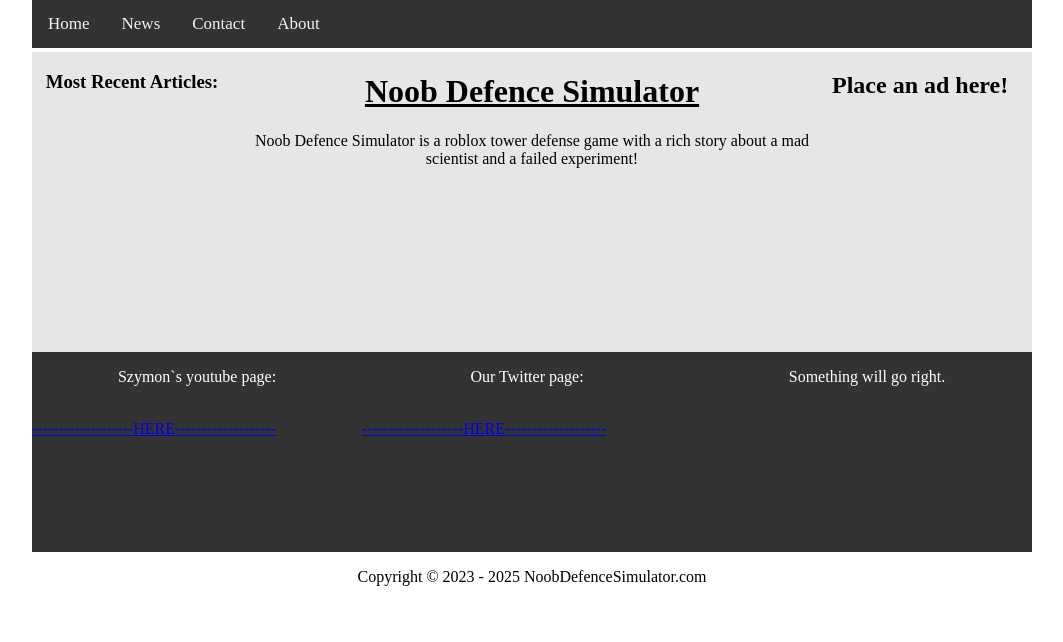
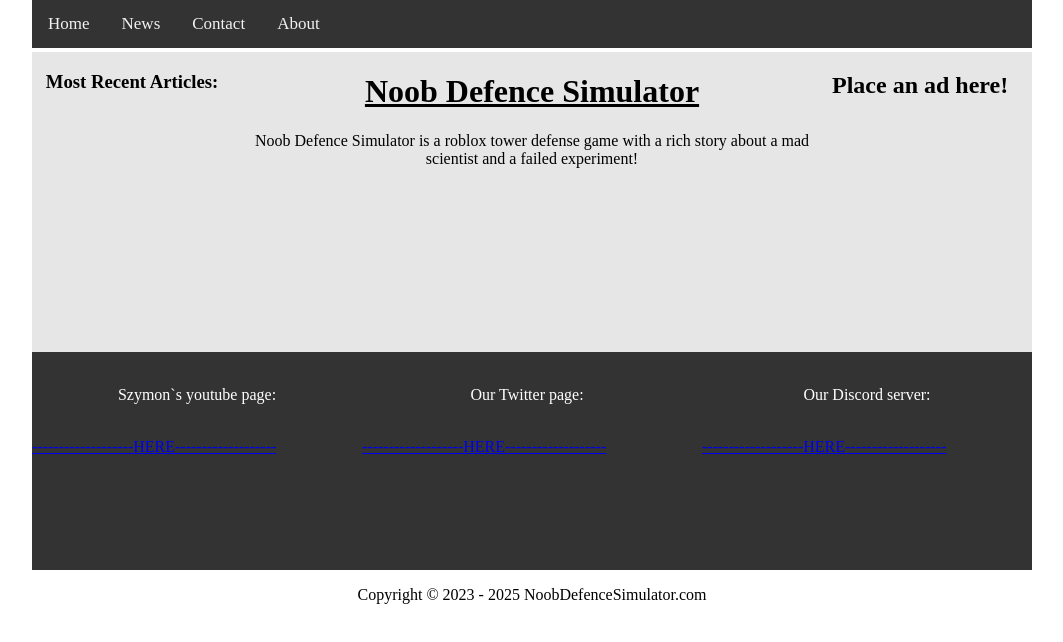
Before and after one commit to Squaresloths/Noob-Defence, a plain HTML site: page index.html in a window 1280 px wide. Shown: the whole page, without its empty margins (108-1171 px from the left). Drawn offline with Linux system fonts and the light colour scheme.

Commit message:
Update index.html

```diff
--- a/index.html
+++ b/index.html
@@ -35,16 +35,17 @@
     <h2> Place an ad here!</h2>
 	</aside>
 	<footer>
-	  <div class="left-footer">
+	  <div class="left-footer"> <br>
 	  <p align="center">Szymon`s youtube page:</p> <br>
 	  <a href="https://www.youtube.com/@murastsa" target="_blank"> -------------------HERE------------------- </a>
-	   </div>
+	   </div> <br>
 	  <div class="center-footer">
 	  <p align="center">Our Twitter page:</p> <br>
-	  <a href="Twitter" target="_blank"> -------------------HERE------------------- </a>
+	  <a href="https://x.com/RBLXNoobDefence" target="_blank"> -------------------HERE------------------- </a>
 	   </div>
 	  <div class="right-footer">
-	  <p align="center"> Something will go right.</p>
+	  <p align="center"> Our Discord server:</p> <br>
+	  <a href="https://discord.gg/NYXytFWBKK" target="_blank"> -------------------HERE------------------- </a>
 	   </div>
 	  <div class="copyright">
 	  <p align="center">Copyright &copy; 2023 - 2025 NoobDefenceSimulator.com</p>
```
